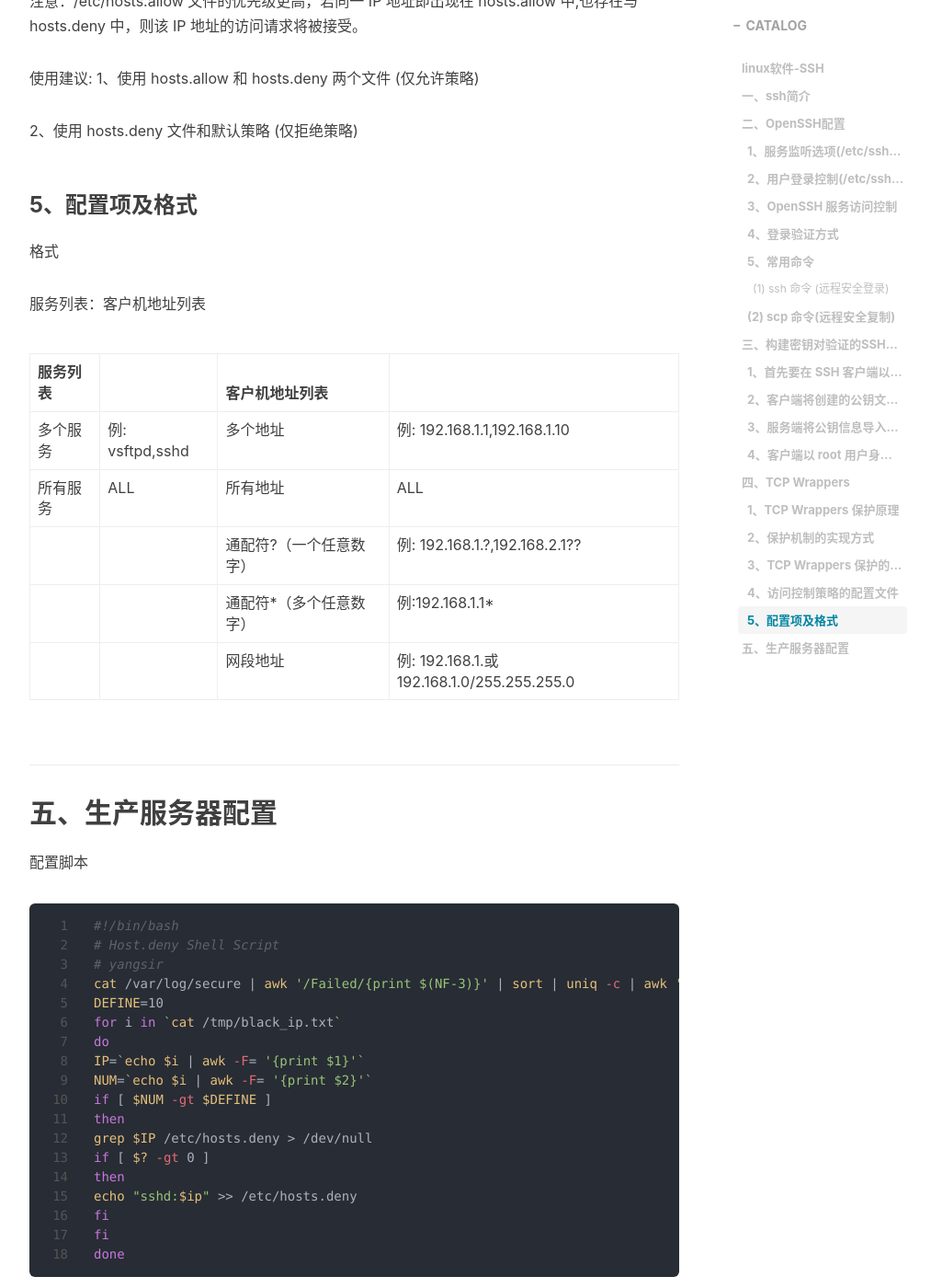
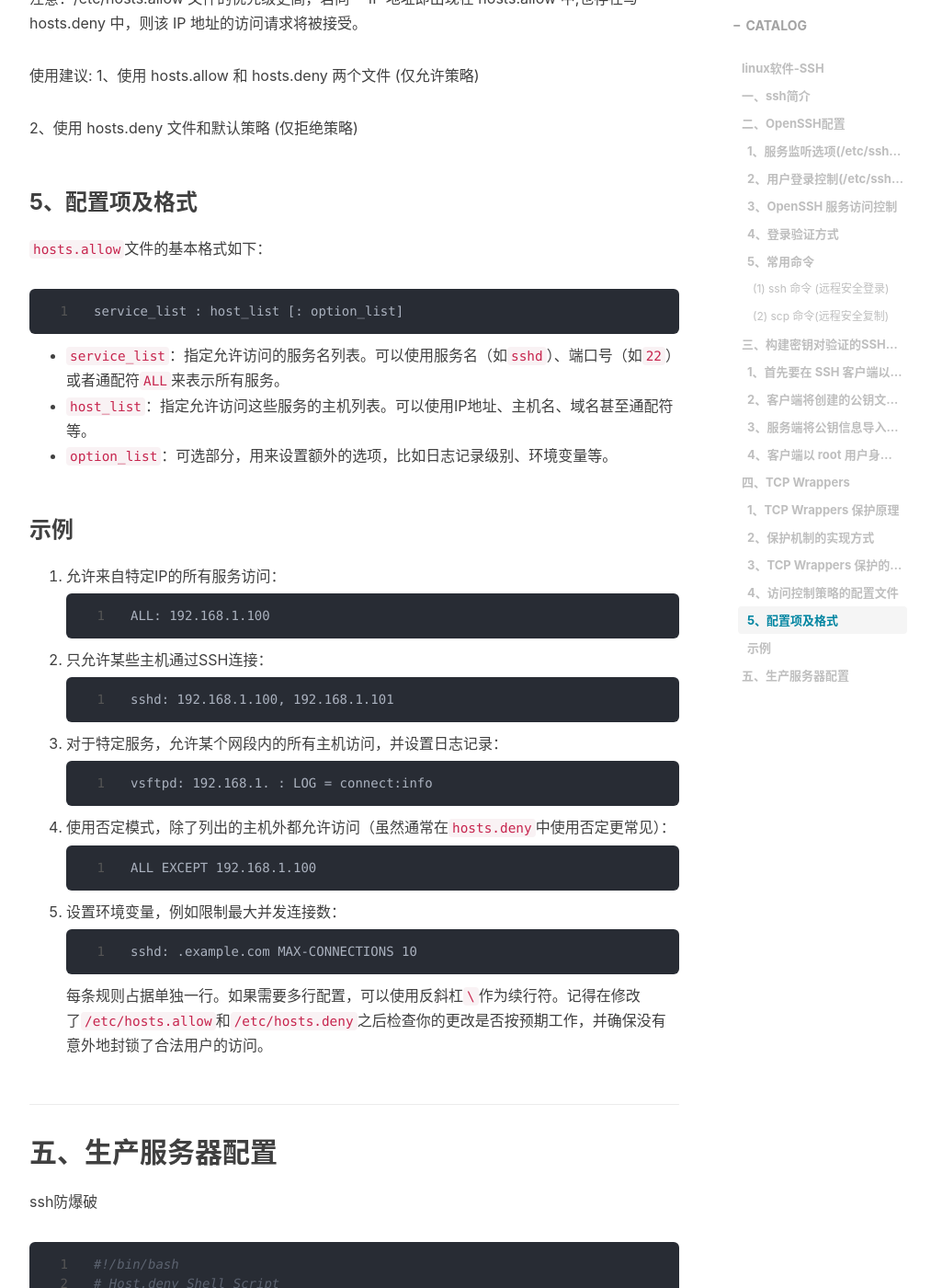
Before and after one commit to noahtela/noahtela.github.io, a Jekyll site: the page built from _posts/2024-1-12-linux软件-ssh.markdown, in a window 1280 px wide and 1400 px high, scrolled down 6991 px. Shown: the whole window at 92% size, without its empty margins (233-1246 px from the left). Built offline with Jekyll 4.4.1, drawn with Linux system fonts in a browser that asks for light colours; nearby versions of some CDN libraries; comment, search, counter and statistics services are not loaded; some of the changed text lies outside the part shown.

Commit message:
12_04(1)

````diff
--- a/_posts/2024-1-12-linux软件-ssh.markdown
+++ b/_posts/2024-1-12-linux软件-ssh.markdown
@@ -149,7 +149,7 @@
 
 端口选项: -p 22
 
-### (2) scp 命令(远程安全复制)
+#### (2) scp 命令(远程安全复制)
 
 通过 scp 命令可以利用 SSH 安全连接与远程主机相互复制文件。使用 scp命令时，除了必须指定复制源、目标以外还应指定目标主机地址登录用户、执行后根据提示输入验证密码即可。
 
@@ -239,25 +239,53 @@
 
 ### 5、配置项及格式
 
-格式
+`hosts.allow`文件的基本格式如下：
 
-服务列表：客户机地址列表
+```
+service_list : host_list [: option_list]
+```
 
-| 服务列表 |                 | 客户机地址列表          |                                            |
-| -------- | --------------- | ----------------------- | ------------------------------------------ |
-| 多个服务 | 例: vsftpd,sshd | 多个地址                | 例: 192.168.1.1,192.168.1.10               |
-| 所有服务 | ALL             | 所有地址                | ALL                                        |
-|          |                 | 通配符?（一个任意数字） | 例: 192.168.1.?,192.168.2.1??              |
-|          |                 | 通配符*（多个任意数字） | 例:192.168.1.1*                            |
-|          |                 | 网段地址                | 例: 192.168.1.或 192.168.1.0/255.255.255.0 |
+- `service_list`：指定允许访问的服务名列表。可以使用服务名（如`sshd`）、端口号（如`22`）或者通配符`ALL`来表示所有服务。
+- `host_list`：指定允许访问这些服务的主机列表。可以使用IP地址、主机名、域名甚至通配符等。
+- `option_list`：可选部分，用来设置额外的选项，比如日志记录级别、环境变量等。
 
+### 示例
 
+1. 允许来自特定IP的所有服务访问：
+
+   ```
+   ALL: 192.168.1.100
+   ```
+
+2. 只允许某些主机通过SSH连接：
+
+   ```
+   sshd: 192.168.1.100, 192.168.1.101
+   ```
+
+3. 对于特定服务，允许某个网段内的所有主机访问，并设置日志记录：
+
+   ```
+   vsftpd: 192.168.1. : LOG = connect:info
+   ```
+
+4. 使用否定模式，除了列出的主机外都允许访问（虽然通常在`hosts.deny`中使用否定更常见）：
+
+   ```
+   ALL EXCEPT 192.168.1.100
+   ```
+
+5. 设置环境变量，例如限制最大并发连接数：
+
+   ```
+   sshd: .example.com MAX-CONNECTIONS 10
+   ```
+
+   每条规则占据单独一行。如果需要多行配置，可以使用反斜杠`\`作为续行符。记得在修改了`/etc/hosts.allow`和`/etc/hosts.deny`之后检查你的更改是否按预期工作，并确保没有意外地封锁了合法用户的访问。
 
 ## 五、生产服务器配置
 
-
-
-配置脚本
+ssh防爆破
 
 ```shell
 #!/bin/bash
@@ -274,7 +302,7 @@
 grep $IP /etc/hosts.deny > /dev/null
 if [ $? -gt 0 ]
 then
-echo "sshd:$ip" >> /etc/hosts.deny
+echo "sshd:$IP" >> /etc/hosts.deny
 fi
 fi
 done
--- a/_posts/2024-3-16-linux-hadoop完全分布式集群搭建.markdown
+++ b/_posts/2024-3-16-linux-hadoop完全分布式集群搭建.markdown
@@ -34,9 +34,9 @@
 
 系统镜像：`https://www.123pan.com/s/gIBcVv-2BVN3.html提取码:p8Ai`
 
-JDK安装包：
+JDK安装包：`https://www.123865.com/s/gIBcVv-lETO3`提取码:YwCN
 
-Hadoop安装包：
+Hadoop安装包：`https://www.123865.com/s/gIBcVv-7ETO3`提取码:WkCk
 
 实验说明：本实验用到三台机器，两台从服务器，一台主服务器，**只需要把三台机器配置好免密登录即可运行接下来的脚本**
 
````
Also changed, not shown: _posts/2024-1-4-linux-系统日志详解.markdown (+11 -8 lines), _posts/2024-12-4-k8s-K8S常用命令.md (added, +276 -0 lines).
